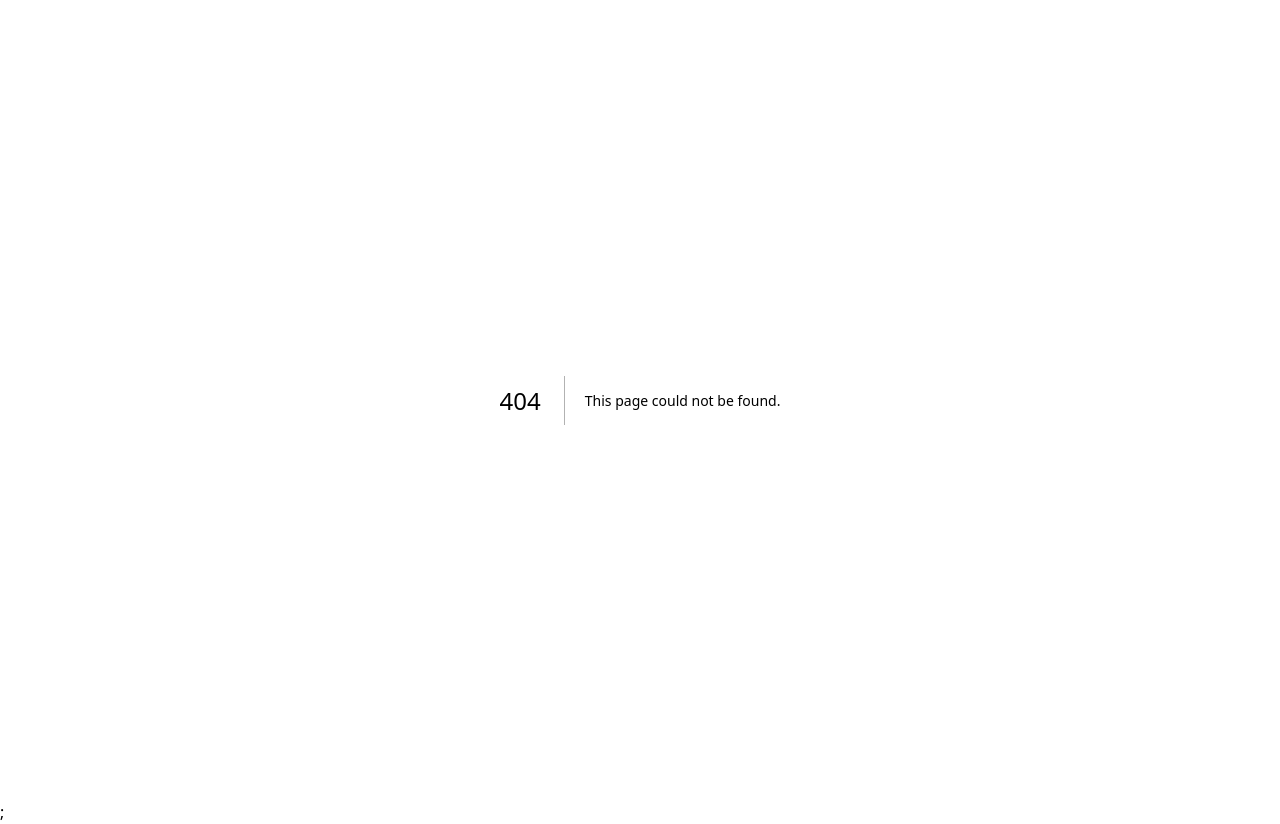
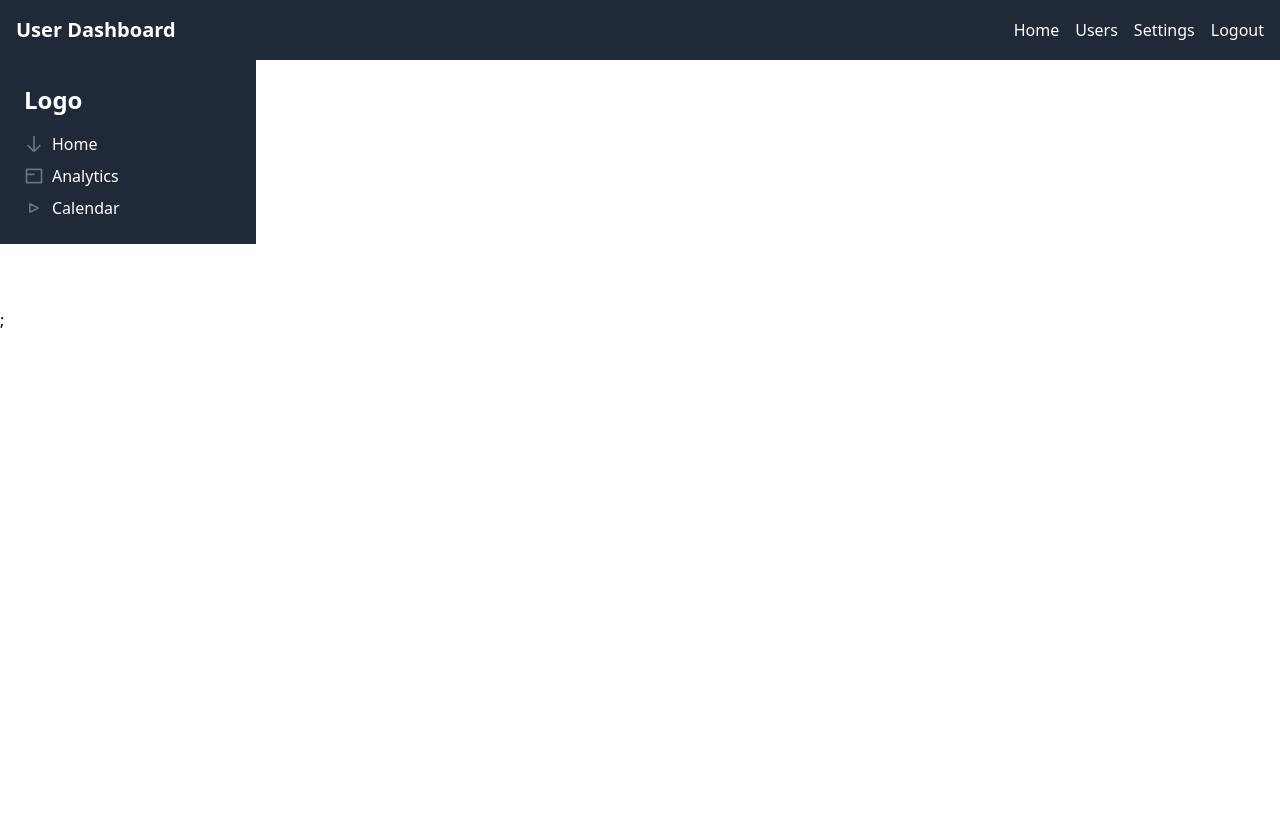
Before and after one commit to mrprg/ClothesShop, a Next.js app: page /admin/components/AdminLayout in a window 1280 px wide. Before the commit this address had no page. After the commit the page ends 800 px from the top, so only its background shows below. Built offline with nearby package versions, Linux system fonts and the light colour scheme.

Commit message:
fix redirect to admin & home pages

```diff
--- a/pages/components/Header.js
+++ b/pages/admin/components/Header.js
@@ -1,8 +1,13 @@
 // components/Header.js
 
 import React from "react";
+import { useRouter } from "next/router";
 
 const Header = () => {
+  const router = useRouter();
+  const handleRedirect = () => {
+    router.push("http://localhost:3000/");
+  };
   return (
     <header className="bg-gray-800 py-4">
       <div className="container mx-auto flex justify-between items-center px-4">
@@ -10,7 +15,11 @@ const Header = () => {
         <nav>
           <ul className="flex space-x-4">
             <li>
-              <a href="#" className="text-white hover:text-gray-300">
+              <a
+                href="#"
+                className="text-white hover:text-gray-300"
+                onClick={handleRedirect}
+              >
                 Home
               </a>
             </li>
--- a/pages/auth/signup/index.tsx
+++ b/pages/auth/signup/index.tsx
@@ -43,7 +43,7 @@ export default function SignIn() {
       });
       setIsLoading(false);
     } else {
-      router.push("/");
+      router.push("/admin");
       setIsLoading(false);
     }
   };
--- a/pages/dashboard/index.js
+++ /dev/null
@@ -1,27 +0,0 @@
-import React, { useState } from "react";
-import { useRouter } from "next/router";
-import AdminLayout from "../../pages/components/AdminLayout";
-// import { useSession } from "next-auth/react";
-
-const AdminDashboard = () => {
-  const router = useRouter();
-  const handleRedirect = () => {
-    router.push("http://localhost:3000/");
-  };
-
-  return (
-    <AdminLayout>
-      <div>
-        <h1>Welcome to the Admin Dashboard</h1>
-        {/* Add more admin-related components and functionalities here */}
-        <button
-          onClick={handleRedirect}
-          className="bg-blue-500 hover:bg-blue-700 text-white font-bold py-2 px-4 rounded"
-        >
-          Home Page
-        </button>
-      </div>
-    </AdminLayout>
-  );
-};
-export default AdminDashboard;
```
Also changed, not shown: pages/admin/index.js (+6 -6 lines), pages/admin/components/AdminLayout.js (renamed from pages/components/AdminLayout.js), pages/admin/components/DataTableComponent.js (renamed from pages/components/DataTableComponent.js), pages/admin/components/Notification.js (renamed from pages/components/Notification.js), pages/admin/components/Sidebar.js (renamed from pages/components/Sidebar.js), pages/admin/components/UserProfile.js (renamed from pages/components/UserProfile.js), pages/admin/components/Widget.js (renamed from pages/components/Widget.js).
